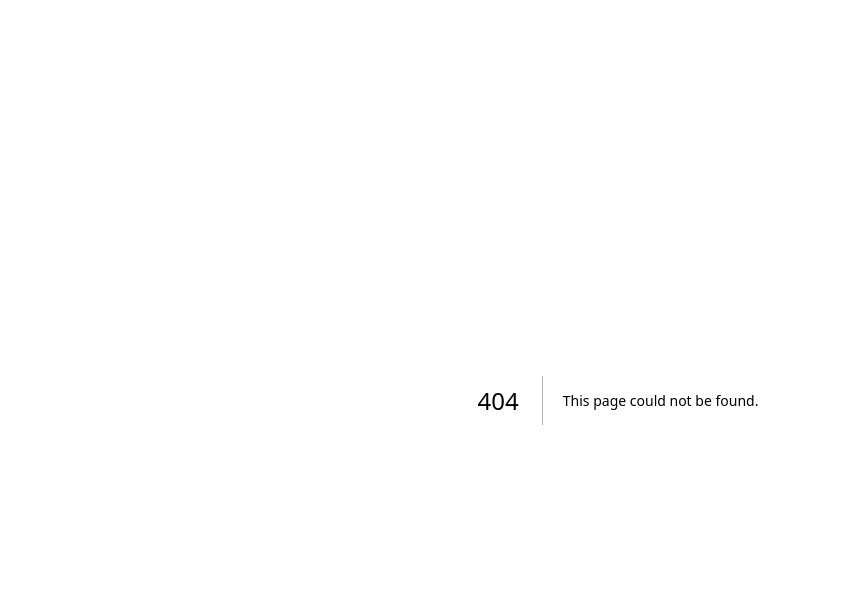
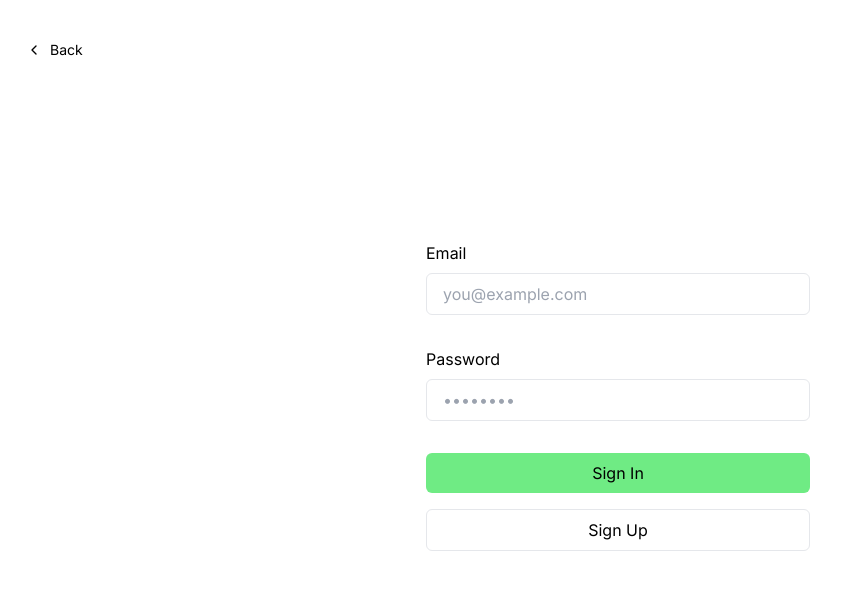
Before and after one commit to jjlintol1/studybuddy, a Next.js app: page /login in a window 1280 px wide. Before the commit this address had no page. Shown: the top 590 px of the page, without its empty margins (22-863 px from the left). Built offline with nearby package versions, Linux system fonts and the light colour scheme.

Commit message:
Authentication

```diff
--- /dev/null
+++ b/app/(auth)/layout.tsx
@@ -0,0 +1,25 @@
+const defaultUrl = process.env.VERCEL_URL
+  ? `https://${process.env.VERCEL_URL}`
+  : "http://localhost:3000";
+
+export const metadata = {
+  metadataBase: new URL(defaultUrl),
+  title: "Next.js and Supabase Starter Kit",
+  description: "The fastest way to build apps with Next.js and Supabase",
+};
+
+export default function RootLayout({
+  children,
+}: {
+  children: React.ReactNode;
+}) {
+  return (
+    <html lang="en">
+      <body className="bg-background text-foreground">
+        <main className="min-h-screen flex flex-col items-center">
+          {children}
+        </main>
+      </body>
+    </html>
+  );
+}
--- /dev/null
+++ b/app/(auth)/login/page.tsx
@@ -0,0 +1,119 @@
+import Link from "next/link";
+import { headers } from "next/headers";
+import { createClient } from "@/lib/supabase/server";
+import { redirect } from "next/navigation";
+import { SubmitButton } from "./submit-button";
+
+export default function Login({
+  searchParams,
+}: {
+  searchParams: { message: string };
+}) {
+  const signIn = async (formData: FormData) => {
+    "use server";
+
+    const email = formData.get("email") as string;
+    const password = formData.get("password") as string;
+    const supabase = createClient();
+
+    const { error } = await supabase.auth.signInWithPassword({
+      email,
+      password,
+    });
+
+    if (error) {
+      return redirect("/login?message=Could not authenticate user");
+    }
+
+    return redirect("/");
+  };
+
+  const signUp = async (formData: FormData) => {
+    "use server";
+
+    const origin = headers().get("origin");
+    const email = formData.get("email") as string;
+    const password = formData.get("password") as string;
+    const supabase = createClient();
+
+    const { error } = await supabase.auth.signUp({
+      email,
+      password,
+      options: {
+        emailRedirectTo: `${origin}/auth/callback`,
+      },
+    });
+
+    if (error) {
+      return redirect("/login?message=Could not authenticate user");
+    }
+
+    return redirect("/login?message=Check email to continue sign in process");
+  };
+
+  return (
+    <div className="flex-1 flex flex-col px-8 sm:max-w-md justify-center gap-2 w-[50%]">
+      <Link
+        href="/"
+        className="absolute left-8 top-8 py-2 px-4 rounded-md no-underline text-foreground bg-btn-background hover:bg-btn-background-hover flex items-center group text-sm"
+      >
+        <svg
+          xmlns="http://www.w3.org/2000/svg"
+          width="24"
+          height="24"
+          viewBox="0 0 24 24"
+          fill="none"
+          stroke="currentColor"
+          strokeWidth="2"
+          strokeLinecap="round"
+          strokeLinejoin="round"
+          className="mr-2 h-4 w-4 transition-transform group-hover:-translate-x-1"
+        >
+          <polyline points="15 18 9 12 15 6" />
+        </svg>{" "}
+        Back
+      </Link>
+
+      <form className="animate-in flex-1 flex flex-col w-full justify-center gap-2 text-foreground">
+        <label className="text-md" htmlFor="email">
+          Email
+        </label>
+        <input
+          className="rounded-md px-4 py-2 bg-inherit border mb-6"
+          name="email"
+          placeholder="you@example.com"
+          required
+        />
+        <label className="text-md" htmlFor="password">
+          Password
+        </label>
+        <input
+          className="rounded-md px-4 py-2 bg-inherit border mb-6"
+          type="password"
+          name="password"
+          placeholder="••••••••"
+          required
+        />
+        <SubmitButton
+          formAction={signIn}
+          className="bg-primary-500 rounded-md px-4 py-2 text-foreground mb-2"
+          pendingText="Signing In..."
+        >
+          Sign In
+        </SubmitButton>
+        <SubmitButton
+          formAction={signUp}
+          className="border border-foreground/20 rounded-md px-4 py-2 text-foreground mb-2"
+          pendingText="Signing Up..."
+        >
+          Sign Up
+        </SubmitButton>
+        {searchParams?.message && (
+          <p className="mt-4 p-4 bg-foreground/10 text-foreground text-center">
+            {searchParams.message}
+          </p>
+        )}
+      </form>
+    </div>
+  );
+}
--- /dev/null
+++ b/app/(auth)/login/submit-button.tsx
@@ -0,0 +1,20 @@
+"use client";
+
+import { useFormStatus } from "react-dom";
+import { type ComponentProps } from "react";
+
+type Props = ComponentProps<"button"> & {
+  pendingText?: string;
+};
+
+export function SubmitButton({ children, pendingText, ...props }: Props) {
+  const { pending, action } = useFormStatus();
+
+  const isPending = pending && action === props.formAction;
+
+  return (
+    <button {...props} type="submit" aria-disabled={pending}>
+      {isPending ? pendingText : children}
+    </button>
+  );
+}
--- a/app/(root)/(home)/page.tsx
+++ b/app/(root)/(home)/page.tsx
@@ -1,6 +1,8 @@
 import GenerateSetLink from "@/components/home/GenerateSetLink";
 import StudySetCarousel from "@/components/shared/carousel/StudySetCarousel";
 import UserCarousel from "@/components/shared/carousel/UserCarousel";
+import { createClient } from "@/lib/supabase/server";
+import { redirect } from "next/navigation";
 
 import React from "react";
 
@@ -76,7 +78,17 @@ const dummyUsers = [
   },
 ];
 
-const HomePage = () => {
+const HomePage = async () => {
+  const supabase = createClient();
+
+  const {
+    data: { user },
+  } = await supabase.auth.getUser();
+
+  if (!user) {
+    return redirect("/login");
+  }
+
   return (
     <>
       <StudySetCarousel title="Your Sets" sets={dummySets} isTop />
--- /dev/null
+++ b/app/auth/callback/route.ts
@@ -0,0 +1,19 @@
+import { createClient } from "@/lib/supabase/server";
+import { NextResponse } from "next/server";
+
+export async function GET(request: Request) {
+  // The `/auth/callback` route is required for the server-side auth flow implemented
+  // by the SSR package. It exchanges an auth code for the user's session.
+  // https://supabase.com/docs/guides/auth/server-side/nextjs
+  const requestUrl = new URL(request.url);
+  const code = requestUrl.searchParams.get("code");
+  const origin = requestUrl.origin;
+
+  if (code) {
+    const supabase = createClient();
+    await supabase.auth.exchangeCodeForSession(code);
+  }
+
+  // URL to redirect to after sign up process completes
+  return NextResponse.redirect(`${origin}`);
+}
--- a/components/shared/sidebar/LeftSidebar.tsx
+++ b/components/shared/sidebar/LeftSidebar.tsx
@@ -57,7 +57,7 @@ const LeftSidebar = () => {
       <SideBarContent />
 
       <div className="flex flex-col gap-3">
-        <Link href="/sign-in">
+        <Link href="/login">
           <Button className="small-medium btn-secondary w-full rounded-lg px-4 py-3">
             <Image
               src="/assets/icons/account.svg"
@@ -66,19 +66,7 @@ const LeftSidebar = () => {
               height={20}
               className="invert-colors lg:hidden"
             />
-            <span className="invert-0 dark:invert max-lg:hidden">Log In</span>
-          </Button>
-        </Link>
-        <Link href="/sign-up">
-          <Button className="small-medium light-border-2 text-dark400_light900 btn-tertiary w-full rounded-lg px-4 py-3 shadow-none">
-            <Image
-              src="/assets/icons/sign-up.svg"
-              alt="sign up"
-              width={20}
-              height={20}
-              className="invert-colors lg:hidden"
-            />
-            <span className="invert-0 max-lg:hidden">Sign Up</span>
+            <span className="invert-0 dark:invert max-lg:hidden">Logout</span>
           </Button>
         </Link>
       </div>
--- /dev/null
+++ b/lib/supabase/server.ts
@@ -0,0 +1,36 @@
+import { createServerClient, type CookieOptions } from "@supabase/ssr";
+import { cookies } from "next/headers";
+
+export const createClient = () => {
+  const cookieStore = cookies();
+
+  return createServerClient(
+    process.env.NEXT_PUBLIC_SUPABASE_URL!,
+    process.env.NEXT_PUBLIC_SUPABASE_ANON_KEY!,
+    {
+      cookies: {
+        get(name: string) {
+          return cookieStore.get(name)?.value;
+        },
+        set(name: string, value: string, options: CookieOptions) {
+          try {
+            cookieStore.set({ name, value, ...options });
+          } catch (error) {
+            // The `set` method was called from a Server Component.
+            // This can be ignored if you have middleware refreshing
+            // user sessions.
+          }
+        },
+        remove(name: string, options: CookieOptions) {
+          try {
+            cookieStore.set({ name, value: "", ...options });
+          } catch (error) {
+            // The `delete` method was called from a Server Component.
+            // This can be ignored if you have middleware refreshing
+            // user sessions.
+          }
+        },
+      },
+    },
+  );
+};
--- a/package.json
+++ b/package.json
@@ -13,6 +13,10 @@
     "@radix-ui/react-label": "^2.0.2",
     "@radix-ui/react-slot": "^1.0.2",
     "@radix-ui/react-tabs": "^1.0.4",
+    "@supabase/auth-ui-react": "^0.4.7",
+    "@supabase/auth-ui-shared": "^0.1.8",
+    "@supabase/ssr": "^0.1.0",
+    "@supabase/supabase-js": "^2.39.7",
     "@tailwindcss/typography": "^0.5.10",
     "class-variance-authority": "^0.7.0",
     "clsx": "^2.1.0",
```
Also changed, not shown: lib/supabase/client.ts (added, +7 -0 lines), lib/supabase/middleware.ts (added, +78 -0 lines), 1 other file (tests, documents, lock files or other folders).
